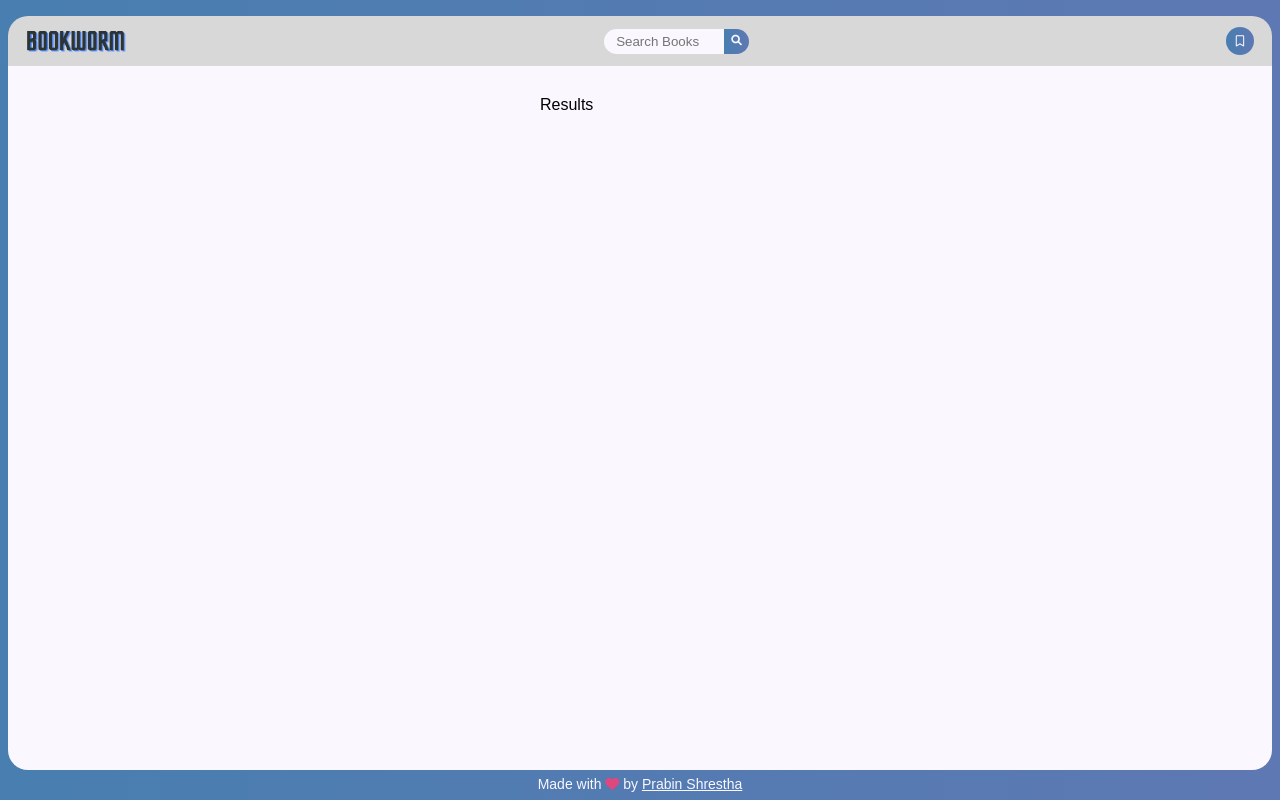
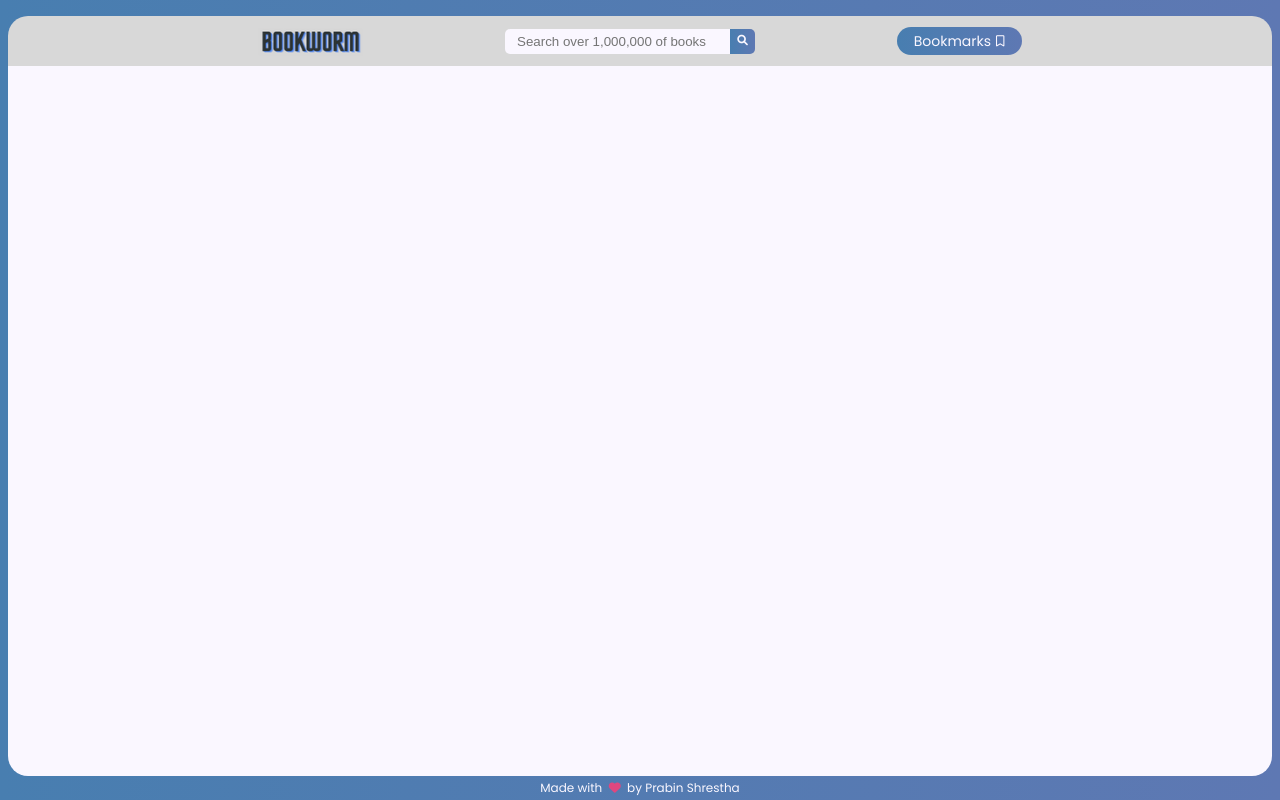
Before and after one commit to prabin-stha/bookworm, a website built with Parcel: page index.html in a window 1280 px wide. Built offline with nearby package versions, Linux system fonts and the light colour scheme.

Commit message:
Created responsiveness for tablet and laptop for home page, changed website's title logo

```diff
--- a/index.html
+++ b/index.html
@@ -8,11 +8,8 @@
     <link rel="preconnect" href="https://fonts.googleapis.com" />
     <link rel="preconnect" href="https://fonts.gstatic.com" crossorigin />
     <link
-      rel="preload"
       href="https://fonts.googleapis.com/css2?family=Poppins:ital,wght@0,100;0,200;0,300;0,400;0,500;0,600;1,100;1,200;1,300;1,400;1,500;1,600&family=Ubuntu:wght@300;400;500;700&display=swap"
       rel="stylesheet"
-      as="font"
-      crossorigin
     />
     <link
       rel="stylesheet"
@@ -28,26 +25,35 @@
   <body>
     <div class="container">
       <header>
+        <div class="header-container">
           <div class="logo">
-          <img src="src/img/logo/logo.jpg" alt="logo" />
+            <img src="src/img/logo/bookworm.png" alt="logo" />
           </div>
           <div class="search">
             <div class="input-field">
-            <input class="search__box" type="text" placeholder="Search Books" />
+              <input
+                class="search__box"
+                type="text"
+                placeholder="Search Books"
+              />
             </div>
             <button class="search__icon"><i class="fas fa-search"></i></button>
           </div>
-        <div class="bookmarks"><i class="far fa-bookmark"></i></div>
+          <div class="bookmarks">
+            <i class="far fa-bookmark"></i>
+          </div>
+        </div>
       </header>
       <section>
-        <div class="search-container">Results</div>
+        <div class="search-container"></div>
       </section>
     </div>
     <footer>
       <p>
-        Made with <span><i class="fas fa-heart"></i></span> by
+        Made with &nbsp;<span><i class="fas fa-heart"></i></span>&nbsp; by
         <span class="name">Prabin Shrestha</span>
       </p>
     </footer>
   </body>
+  <script src="src/js/media.js"></script>
 </html>
--- /dev/null
+++ b/src/js/media.js
@@ -0,0 +1,13 @@
+window.onresize = window.onload = function () {
+  let width;
+  const searchBox = document.querySelector('.search__box');
+  const bookmarks = document.querySelector('.bookmarks');
+  width = this.innerWidth;
+  if (width >= 600) {
+    searchBox.placeholder = 'Search over 1,000,000 of books';
+    bookmarks.innerHTML = 'Bookmarks&nbsp;<i class="far fa-bookmark"></i>';
+  } else if (width < 600) {
+    searchBox.placeholder = 'Search Books';
+    bookmarks.innerHTML = '<i class="far fa-bookmark"></i>';
+  }
+};
--- /dev/null
+++ b/src/scss/_media.scss
@@ -0,0 +1,33 @@
+//Tablets
+@media (min-width: 600px) {
+  body {
+    .container {
+      & header {
+        & .header-container {
+          max-width: 800px;
+
+          & .search {
+            & .input-field .search__box {
+              width: 225px;
+              height: 25px;
+            }
+          }
+
+          & .bookmarks {
+            width: 125px;
+          }
+        }
+      }
+
+      & section {
+        & .search-container {
+          max-width: 700px;
+        }
+      }
+    }
+  }
+}
+
+//Laptops
+@media (min-width: 1366px) {
+}
--- a/src/scss/main.scss
+++ b/src/scss/main.scss
@@ -4,41 +4,45 @@
 
 body {
   background-image: $linear-gradient;
-  // overflow: hidden;
+  overflow: hidden;
   font-family: $poppins;
 
   .container {
-    margin: 16px 0.5rem;
+    margin: 16px 8px;
 
     & header {
+      background-color: #d8d8d8;
+      border-radius: 20px 20px 0 0;
+      box-shadow: 0px 2.2px 1.9px rgba(0, 0, 0, 0.036);
+
+      & .header-container {
         display: flex;
         flex-direction: row;
         justify-content: space-between;
         align-items: center;
-      background-color: #d8d8d8;
         padding: 0 18px;
-      border-radius: 20px 20px 0 0;
         height: 50px;
-      box-shadow: 0px 2.2px 1.9px rgba(0, 0, 0, 0.036);
+        margin: 0 auto;
 
         & .logo {
           @include flex-center-center;
 
           img {
-          height: 25px;
+            height: 35px;
           }
         }
 
         & .search {
           display: flex;
           flex-direction: row;
+          align-items: center;
 
           & .input-field .search__box {
             background-color: $white-light;
             width: 120px;
             height: 25px;
             padding: 12px 12px;
-          border-radius: 15px 0 0 15px;
+            border-radius: 5px 0 0 5px;
             border: none;
 
             &:focus-visible {
@@ -51,7 +55,7 @@ body {
             width: 25px;
             height: 25px;
             background-image: $linear-gradient;
-          border-radius: 0 15px 15px 0;
+            border-radius: 0 5px 5px 0;
             border: none;
 
             & i {
@@ -63,6 +67,8 @@ body {
 
         & .bookmarks {
           background-image: $linear-gradient;
+          color: $white-light;
+          font-size: 14px;
           height: 25px;
           width: 25px;
           border-radius: 15px;
@@ -71,20 +77,22 @@ body {
 
           & i {
             color: $white-light;
-          transform: scale(0.7);
+            transform: scale(0.8);
+          }
         }
       }
     }
 
     & section {
       background-color: $white-light;
+      margin: 0 auto;
       padding: 30px 0;
       border-radius: 0 0 20px 20px;
-      height: calc(100vh - (96px));
+      height: calc(100vh - (90px));
 
       & .search-container {
         max-width: 200px;
-        margin: auto;
+        margin: 0 auto;
       }
     }
   }
@@ -94,17 +102,15 @@ footer {
   @include flex-center-center;
   position: absolute;
   color: $white-light;
-  font-size: 14px;
+  font-size: 12px;
   bottom: 0;
   left: 0;
   width: 100%;
-  padding: 8px 0;
+  padding: 3px 0;
 
   span i {
     color: #df477f;
   }
+}
 
-  span.name {
-    text-decoration: underline;
-  }
-}
+@import 'media';
```
Also changed, not shown: src/img/logo/book.png, src/img/logo/bookworm.png (added), src/img/logo/dm.png (deleted), src/img/logo/logo.jpg (deleted), 1 other file. Lines whose indentation alone changed are shown as unchanged.
